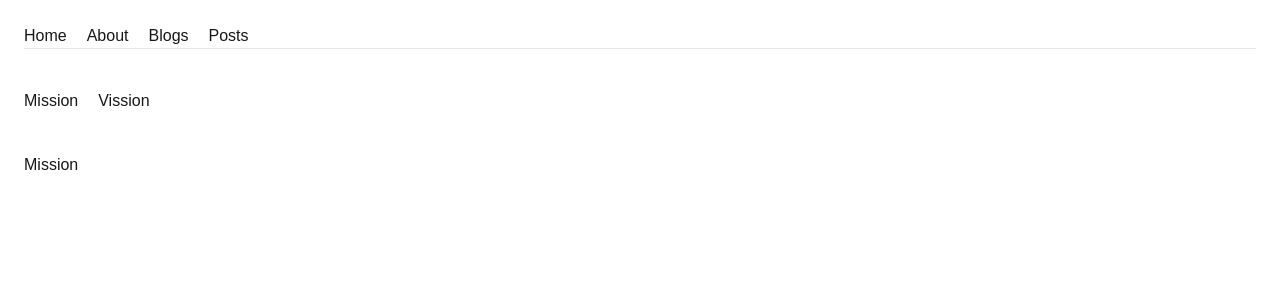
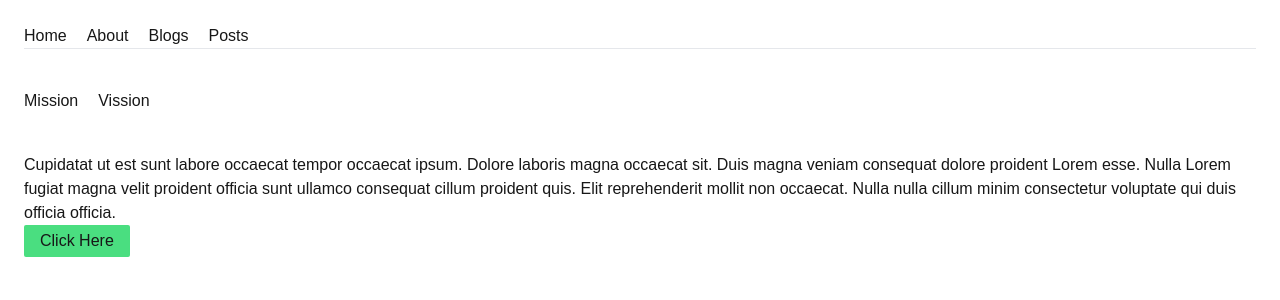
Before and after one commit to ALIF-AL-RAZI/next-begin, a Next.js app: page /About/mission in a window 1280 px wide. Shown: the top 300 px of the page. Built offline with nearby package versions, Linux system fonts and the light colour scheme.

Commit message:
use client

```diff
--- a/app/About/mission/page.jsx
+++ b/app/About/mission/page.jsx
@@ -1,8 +1,13 @@
-import React from 'react'
+
+
+import Button from "@/app/components/Button";
 
 const Mission = () => {
   return (
-    <div className='mt-10'>Mission</div>
+    <div className='mt-10'>
+      <div>Cupidatat ut est sunt labore occaecat tempor occaecat ipsum. Dolore laboris magna occaecat sit. Duis magna veniam consequat dolore proident Lorem esse. Nulla Lorem fugiat magna velit proident officia sunt ullamco consequat cillum proident quis. Elit reprehenderit mollit non occaecat. Nulla nulla cillum minim consectetur voluptate qui duis officia officia.</div>
+      <Button/>
+    </div>
   )
 }
 
--- /dev/null
+++ b/app/components/Button.jsx
@@ -0,0 +1,11 @@
+"use client";
+
+const Button = () => {
+  return (
+    <div>
+        <button className='bg-green-400 rounded-sm px-4 py-1' onClick={()=> console.log("I am clicked here")}>Click Here</button>
+    </div>
+  )
+}
+
+export default Button
--- a/app/layout.js
+++ b/app/layout.js
@@ -23,6 +23,7 @@ export default function RootLayout({ children }) {
     <html lang="en" className="p-6">
       <body
         className={`${geistSans.variable} ${geistMono.variable} antialiased`}
+        suppressHydrationWarning={true}
       >
         <nav>
           <ul className="flex gap-5">
```
